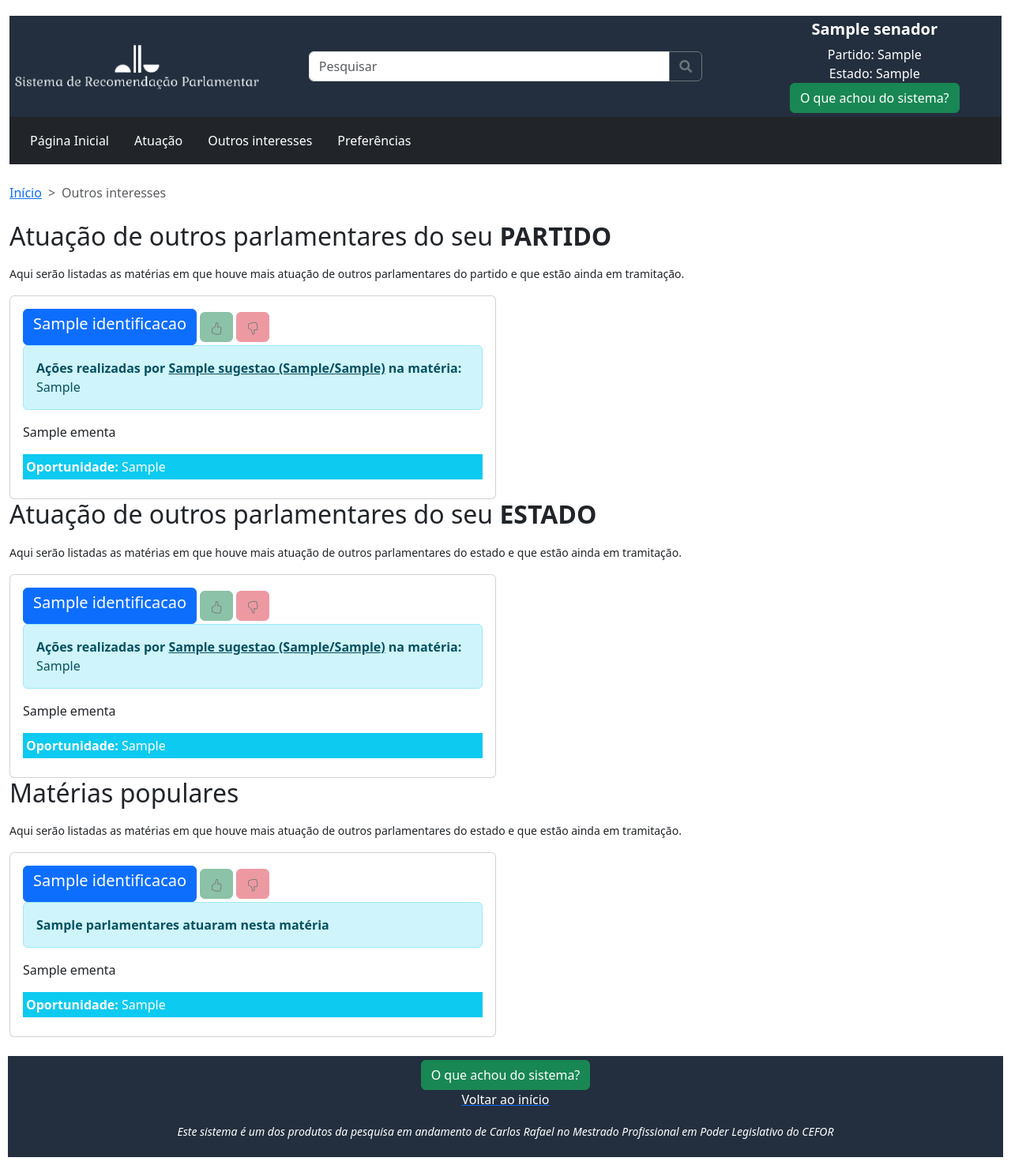
After one commit to carlosrafaeldf/recomendacoes, a Flask app: template templates/pagina_outros.html in a window 1280 px wide. The commit adds this page. Shown: the whole page at 79% size. Run offline with Flask 3, Linux system fonts and the light colour scheme; the template is opened without the code that fills it: most values are stand-ins (such as "Sample title", 1, 10 or a date in 2020); parts of the project's set-up code (start-up, migrations or seed data) failed here and were passed over; some libraries are stand-ins or nearby versions.

Commit message:
Melhorando

```diff
--- a/app.py
+++ b/app.py
@@ -40,6 +40,7 @@ cosine_sim_normal = cosine_similarity(count_matrix)
 
 # Realizar merge entre df_interesses e df_detalhes_materias
 df_interesses = pd.merge(df_interesses, df_detalhes_materias, on='CodigoMateria')
+df_interesses = pd.merge(df_interesses, df_senadores, on='CodigoParlamentar')
 
 #Lê os votos
 def get_votos(id):
@@ -76,6 +77,17 @@ def obter_dataframe_detalhe_materia():
 def obter_dataframe_interesses(id):
     # Filtrar os 10 principais interesses para o parlamentar específico
     interesses_para_senador = df_interesses[df_interesses['CodigoParlamentar'] == id].sort_values(by='interesse', ascending=False).head(10)
+    return interesses_para_senador
+
+def obter_dataframe_interesses_condicionado(id):
+    # Filtrar os 10 principais interesses para o parlamentar específico
+
+    condicao = ((df_interesses['Identificacao'].str.startswith('P')) &
+                (df_interesses['Tramitando'] == 'Sim') &
+                (~df_interesses['ClasseHierarquica'].str.contains('Orçamento Anual',na=False)) &
+                (~df_interesses['Natureza'].str.contains('Concessão',na=False)))
+    df_interesses_condicionado = df_interesses[condicao]
+    interesses_para_senador = df_interesses_condicionado[df_interesses_condicionado['CodigoParlamentar'] == id].sort_values(by='interesse', ascending=False).head(10)
     return interesses_para_senador
 
 def obter_similares_sugeridas_prioritarias(codigo_materia, codigo_parlamentar):
@@ -344,6 +356,13 @@ def pagina_preferencias(id):
     votos = get_votos(id).to_dict(orient='records')
     return render_template('pagina_preferencias.html',senador=senador, preferencias=votos)
 
+@app.route('/senador/<int:id>/outros')
+def pagina_outros(id):
+    senador = obter_dataframe_senadores()[obter_dataframe_senadores()['CodigoParlamentar'] == id].to_dict(orient='records')[0]
+    interesses_partido = obter_interesses_senadores_partido(id).to_dict(orient='records')
+    interesses_estado = obter_interesses_senadores_estado(id).to_dict(orient='records')
+    principais_interesses = obter_principais_interesses_senadores().to_dict(orient='records')
+    return render_template('pagina_outros.html',senador=senador, interesses_partido=interesses_partido, interesses_estado = interesses_estado, principais_interesses = principais_interesses)
 
 @app.route('/senador/<int:id>/salvar_avaliacao', methods=['POST'])
 def salvar_avaliacao(id):
@@ -425,6 +444,72 @@ def get_voto_mat(codigo_parlamentar, codigo_materia):
     voto = obter_voto_mat(codigo_parlamentar, codigo_materia)  # Substitua com sua lógica real
     return jsonify({'acao': voto})
 
+def obter_senadores_partido(id):
+    senador = obter_dataframe_senadores()[obter_dataframe_senadores()['CodigoParlamentar'] == id]
+    partido = senador['SiglaPartidoParlamentar'].values[0]
+    df_senadores_partido = obter_dataframe_senadores()[obter_dataframe_senadores()['SiglaPartidoParlamentar'] == partido]
+    # Remova o senador específico do DataFrame df_senadores_partido
+    df_senadores_partido = df_senadores_partido[df_senadores_partido['CodigoParlamentar'] != id]
+
+    return df_senadores_partido
+
+def obter_senadores_estado(id):
+    senador = obter_dataframe_senadores()[obter_dataframe_senadores()['CodigoParlamentar'] == id]
+    estado = senador['UfParlamentar'].values[0]
+    df_senadores_estado = obter_dataframe_senadores()[obter_dataframe_senadores()['UfParlamentar'] == estado]
+    # Remova o senador específico do DataFrame df_senadores_partido
+    df_senadores_estado = df_senadores_estado[df_senadores_estado['CodigoParlamentar'] != id]
+
+    return df_senadores_estado
+
+def obter_interesses_senadores_partido(id):
+    df_senadores_partido = obter_senadores_partido(id)
+    df_retorno = pd.DataFrame()
+    for index, row in df_senadores_partido.iterrows():
+        codigo_parlamentar = row['CodigoParlamentar']
+        df_interesses_senador = obter_dataframe_interesses_condicionado(codigo_parlamentar)
+        df_interesses_senador = df_interesses_senador.head(3)
+        df_retorno = pd.concat([df_retorno, df_interesses_senador])
+
+    df_retorno = df_retorno.replace({np.nan: None})
+    return df_retorno
+
+def obter_principais_interesses_senadores():
+    df_filtrado = df_interesses[df_interesses['interesse'] > 5]
+    condicao = ((df_interesses['Identificacao'].str.startswith('P')) &
+                (df_interesses['Tramitando'] == 'Sim') &
+                (~df_interesses['ClasseHierarquica'].str.contains('Orçamento Anual',na=False)) &
+                (~df_interesses['Natureza'].str.contains('Concessão',na=False)))
+    df_filtrado = df_interesses[condicao]
+    df_agrupado = df_filtrado.groupby('CodigoMateria')['CodigoParlamentar'].nunique().reset_index(name='ContagemParlamentares')
+    df_ordenado = df_agrupado.sort_values(by='ContagemParlamentares', ascending=False)
+    df_ordenado = df_ordenado.head(8)
+    df_retorno = pd.DataFrame()
+    for index,row in df_ordenado.iterrows():
+        codigo_materia = row['CodigoMateria']
+        detalhe_materia = obter_dataframe_detalhe_materia()[obter_dataframe_detalhe_materia()['CodigoMateria'] == codigo_materia]
+        detalhe_materia['ContagemParlamentares'] = row['ContagemParlamentares']
+        df_retorno = pd.concat([df_retorno,detalhe_materia])
+
+
+    df_retorno = df_retorno.replace({np.nan: None})
+    return df_retorno
+
+
+def obter_interesses_senadores_estado(id):
+    df_senadores_estado = obter_senadores_estado(id)
+    df_retorno = pd.DataFrame()
+    for index, row in df_senadores_estado.iterrows():
+        codigo_parlamentar = row['CodigoParlamentar']
+        df_interesses_senador = obter_dataframe_interesses_condicionado(codigo_parlamentar)
+        df_interesses_senador = df_interesses_senador.head(3)
+        df_retorno = pd.concat([df_retorno, df_interesses_senador])
+
+
+
+    df_retorno = df_retorno.replace({np.nan: None})
+    return df_retorno
+
 if __name__ == '__main__':
 
     app.run(debug=True)
--- a/templates/header.html
+++ b/templates/header.html
@@ -160,6 +160,7 @@
       <div class="menu bg-dark mb-4">
         <a href="{{ url_for('pagina_detalhes', id=senador['CodigoParlamentar']) }}">Página Inicial</a>
         <a href="{{ url_for('pagina_interesses', id=senador['CodigoParlamentar']) }}">Atuação</a>
+        <a href="{{ url_for('pagina_outros', id=senador['CodigoParlamentar']) }}">Outros interesses</a>
         <a href="{{ url_for('pagina_preferencias', id=senador['CodigoParlamentar']) }}">Preferências</a>
     </div>
 
--- a/templates/pagina_interesses.html
+++ b/templates/pagina_interesses.html
@@ -32,7 +32,7 @@
                         <h5>{{ interesse['Identificacao'] }}</h5></a>
                         <div class="alert alert-info" role="alert">
                             <b>Ações realizadas na matéria:</b> {{ interesse['justificativa_interesse'] }}
-</div>
+                        </div>
                         <p><b> Ementa: </b>{{ interesse['Ementa'] }}</p>
 
 
--- /dev/null
+++ b/templates/pagina_outros.html
@@ -0,0 +1,161 @@
+<!DOCTYPE html>
+<html lang="en">
+<head>
+    <meta charset="UTF-8">
+    <meta name="viewport" content="width=device-width, initial-scale=1.0">
+    <title>Interesses de outros parlamentares</title>
+    {{ bootstrap.load_css() }}
+</head>
+<body>
+    <div class="container-fluid content">
+
+        <!-- Incluir Cabeçalho -->
+        {% include 'header.html' %}
+
+        <nav style="--bs-breadcrumb-divider: '>';" aria-label="breadcrumb">
+            <ol class="breadcrumb">
+                <li class="breadcrumb-item"><a href="{{ url_for('pagina_detalhes', id=senador['CodigoParlamentar']) }}">Início</a></li>
+                <li class="breadcrumb-item active" aria-current="page">Outros interesses</li>
+            </ol>
+        </nav>
+
+        <!-- Meus Interesses -->
+        <div class="my-4">
+            <h2 class="mb-3">Atuação de outros parlamentares do seu <strong>PARTIDO</strong></h2>
+            <p class="text.text-white"><small>Aqui serão listadas as matérias em que houve mais atuação de outros parlamentares do partido e que estão ainda em tramitação.</small></p>
+
+            <div class="row row-cols-1 row-cols-md-2 g-4">
+                {% if interesses_partido %}
+                {% for sugestao in interesses_partido %}
+
+                    <div class="col">
+                        <div class="card">
+                            <div class="card-body">
+                                 <a href="{{ url_for('pagina_detalhes_materias', id=senador['CodigoParlamentar'], codigo_materia = sugestao['CodigoMateria']) }}" class="btn btn-primary">
+                                    <h5 class="card-title">{{ sugestao['Identificacao'] }}</h5></a>
+                                    <!-- Botões de Gostei e Não Gostei-->
+                                    <button class="btn btn-success thumbs-up"
+
+                                    data-codigo-parlamentar="{{ senador['CodigoParlamentar'] }}"
+                                            data-codigo-materia="{{ sugestao['CodigoMateria'] }}"
+                                            data-identificador-unico="{{ sugestao['identificador_unico'] }}">
+                                        <img src="{{ url_for('static', filename='hand-thumbs-up.svg') }}" class="thumbs">
+                                    </button>
+                                    <button class="btn btn-danger thumbs-down"
+                                            data-codigo-parlamentar="{{ senador['CodigoParlamentar'] }}"
+                                            data-codigo-materia="{{ sugestao['CodigoMateria'] }}"
+                                            data-identificador-unico="{{ sugestao['identificador_unico'] }}">
+                                        <img src="{{ url_for('static', filename='hand-thumbs-down.svg') }}" class="thumbs">
+                                    </button>
+                                    <div class="alert alert-info" role="alert">
+                                        <b>Ações realizadas por <u>{{ sugestao['NomeParlamentar']}} ({{ sugestao['SiglaPartidoParlamentar']}}/{{ sugestao['UfParlamentar']}})</u> na matéria:</b> {{ sugestao['justificativa_interesse'] }}
+                                    </div>
+                                    <!-- Truncate a Ementa para, por exemplo, 100 caracteres -->
+                                <p class="card-text">{{ sugestao['Ementa'][:200] }}{{ '...' if sugestao['Ementa']|length > 200 else '' }}</p>
+                                {% if sugestao['justificativa_prioridade'] is not none %}
+                                <div class="p-1 mb-2 bg-info text-white"><strong>Oportunidade: </strong>{{ sugestao['justificativa_prioridade'] }}</div>
+                                  {% endif %}
+                            </div>
+                        </div>
+                    </div>
+                {% endfor %}
+                {% else %}
+                    <p>Nenhum resultado encontrado.</p>
+                {% endif %}
+            </div>
+
+            <!-- MATÉRIAS DE OUTROS SENADORES DO ESTADO-->
+
+            <h2 class="mb-3">Atuação de outros parlamentares do seu <strong>ESTADO</strong></h2>
+            <p class="text.text-white"><small>Aqui serão listadas as matérias em que houve mais atuação de outros parlamentares do estado e que estão ainda em tramitação.</small></p>
+            <div class="row row-cols-1 row-cols-md-2 g-4">
+                {% if interesses_estado %}
+                {% for sugestao in interesses_estado %}
+
+                    <div class="col">
+                        <div class="card">
+                            <div class="card-body">
+                                 <a href="{{ url_for('pagina_detalhes_materias', id=senador['CodigoParlamentar'], codigo_materia = sugestao['CodigoMateria']) }}" class="btn btn-primary">
+                                    <h5 class="card-title">{{ sugestao['Identificacao'] }}</h5></a>
+                                    <!-- Botões de Gostei e Não Gostei-->
+                                    <button class="btn btn-success thumbs-up"
+
+                                    data-codigo-parlamentar="{{ senador['CodigoParlamentar'] }}"
+                                            data-codigo-materia="{{ sugestao['CodigoMateria'] }}"
+                                            data-identificador-unico="{{ sugestao['identificador_unico'] }}">
+                                        <img src="{{ url_for('static', filename='hand-thumbs-up.svg') }}" class="thumbs">
+                                    </button>
+                                    <button class="btn btn-danger thumbs-down"
+                                            data-codigo-parlamentar="{{ senador['CodigoParlamentar'] }}"
+                                            data-codigo-materia="{{ sugestao['CodigoMateria'] }}"
+                                            data-identificador-unico="{{ sugestao['identificador_unico'] }}">
+                                        <img src="{{ url_for('static', filename='hand-thumbs-down.svg') }}" class="thumbs">
+                                    </button>
+                                    <div class="alert alert-info" role="alert">
+                                        <b>Ações realizadas por <u>{{ sugestao['NomeParlamentar']}} ({{ sugestao['SiglaPartidoParlamentar']}}/{{ sugestao['UfParlamentar']}})</u> na matéria:</b> {{ sugestao['justificativa_interesse'] }}
+                                    </div>
+                                    <!-- Truncate a Ementa para, por exemplo, 100 caracteres -->
+                                <p class="card-text">{{ sugestao['Ementa'][:200] }}{{ '...' if sugestao['Ementa']|length > 200 else '' }}</p>
+                                {% if sugestao['justificativa_prioridade'] is not none %}
+                                <div class="p-1 mb-2 bg-info text-white"><strong>Oportunidade: </strong>{{ sugestao['justificativa_prioridade'] }}</div>
+                                  {% endif %}
+                            </div>
+                        </div>
+                    </div>
+                {% endfor %}
+                {% else %}
+                    <p>Nenhum resultado encontrado.</p>
+                {% endif %}
+            </div>
+
+            <!-- MATÉRIAS POPULARES-->
+
+            <h2 class="mb-3">Matérias populares</h2>
+            <p class="text.text-white"><small>Aqui serão listadas as matérias em que houve mais atuação de outros parlamentares do estado e que estão ainda em tramitação.</small></p>
+            <div class="row row-cols-1 row-cols-md-2 g-4">
+                {% if principais_interesses %}
+                {% for sugestao in principais_interesses %}
+
+                    <div class="col">
+                        <div class="card">
+                            <div class="card-body">
+                                 <a href="{{ url_for('pagina_detalhes_materias', id=senador['CodigoParlamentar'], codigo_materia = sugestao['CodigoMateria']) }}" class="btn btn-primary">
+                                    <h5 class="card-title">{{ sugestao['Identificacao'] }}</h5></a>
+                                    <!-- Botões de Gostei e Não Gostei-->
+                                    <button class="btn btn-success thumbs-up"
+
+                                    data-codigo-parlamentar="{{ senador['CodigoParlamentar'] }}"
+                                            data-codigo-materia="{{ sugestao['CodigoMateria'] }}"
+                                            data-identificador-unico="{{ sugestao['identificador_unico'] }}">
+                                        <img src="{{ url_for('static', filename='hand-thumbs-up.svg') }}" class="thumbs">
+                                    </button>
+                                    <button class="btn btn-danger thumbs-down"
+                                            data-codigo-parlamentar="{{ senador['CodigoParlamentar'] }}"
+                                            data-codigo-materia="{{ sugestao['CodigoMateria'] }}"
+                                            data-identificador-unico="{{ sugestao['identificador_unico'] }}">
+                                        <img src="{{ url_for('static', filename='hand-thumbs-down.svg') }}" class="thumbs">
+                                    </button>
+                                    <div class="alert alert-info" role="alert">
+                                        <b>{{ sugestao['ContagemParlamentares']}} parlamentares atuaram nesta matéria</b>
+                                    </div>
+                                    <!-- Truncate a Ementa para, por exemplo, 100 caracteres -->
+                                <p class="card-text">{{ sugestao['Ementa'][:200] }}{{ '...' if sugestao['Ementa']|length > 200 else '' }}</p>
+                                {% if sugestao['justificativa_prioridade'] is not none %}
+                                <div class="p-1 mb-2 bg-info text-white"><strong>Oportunidade: </strong>{{ sugestao['justificativa_prioridade'] }}</div>
+                                  {% endif %}
+                            </div>
+                        </div>
+                    </div>
+                {% endfor %}
+                {% else %}
+                    <p>Nenhum resultado encontrado.</p>
+                {% endif %}
+            </div>
+
+        </div>
+    </div>
+    <!-- Incluir Rodapé -->
+    {% include 'footer.html' %}
+    {{ bootstrap.load_js() }}
+</body>
+</html>
--- a/votos.csv
+++ b/votos.csv
@@ -9,3 +9,5 @@ codigo_parlamentar,codigo_materia,acao,identificador_unico
 5672,143915,gostei,20231120175036294481
 
 5672,160659,gostei,20231120175103974815
+
+5973,135583,gostei,20231120233751821772
```
